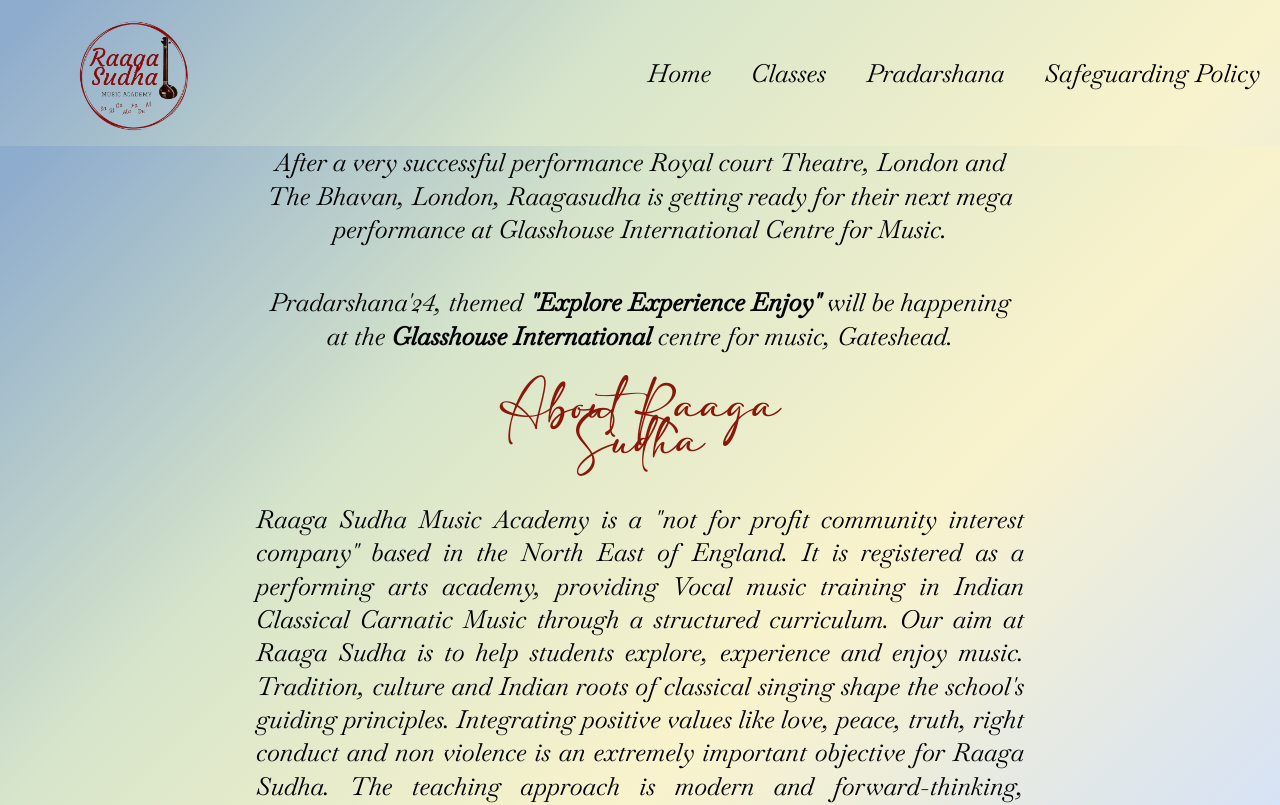
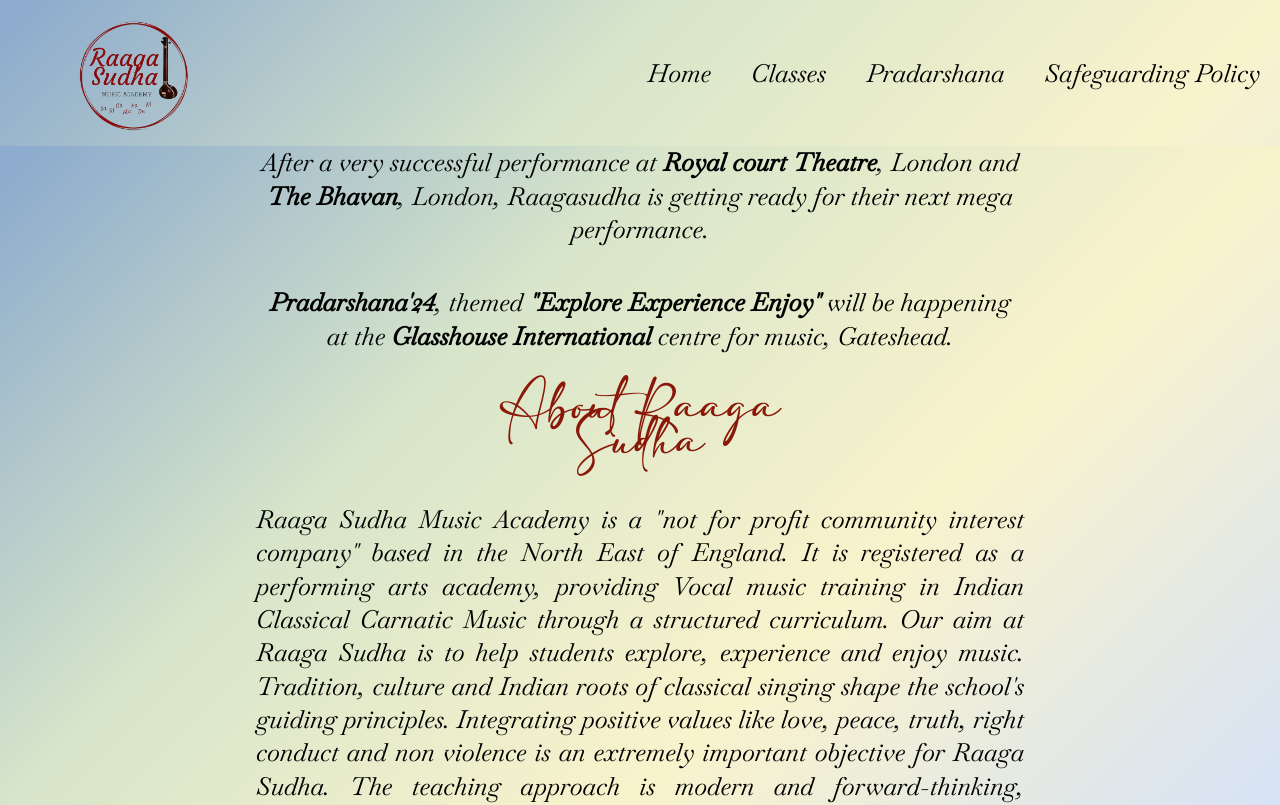
Before and after one commit to Sainath26/RaagaSudha, a React (Vite) app in the folder Raagasudha-website/: page / in a window 1280 px wide. Shown: the top 805 px of the page. Built offline with nearby package versions, Linux system fonts and the light colour scheme.

Commit message:
made changes to notice board

```diff
--- a/Raagasudha-website/src/views/home.jsx
+++ b/Raagasudha-website/src/views/home.jsx
@@ -17,12 +17,13 @@
         <div className="simple-linear">
           <section className="NoticeBoard">
             <div className="NoticeText">
-              After a very successful performance Royal court Theatre, London
-              and The Bhavan, London, Raagasudha is getting ready for their next
-              mega performance at Glasshouse International Centre for Music.
+              After a very successful performance at{" "}
+              <strong>Royal court Theatre</strong>, London and{" "}
+              <strong>The Bhavan</strong>, London, Raagasudha is getting ready
+              for their next mega performance.
             </div>
             <div className="NoticeText">
-              Pradarshana&apos;24, themed{" "}
+              <strong>Pradarshana&apos;24</strong>, themed{" "}
               <strong>&quot;Explore Experience Enjoy&quot; </strong>
               will be happening at the <strong>
                 Glasshouse International
```
